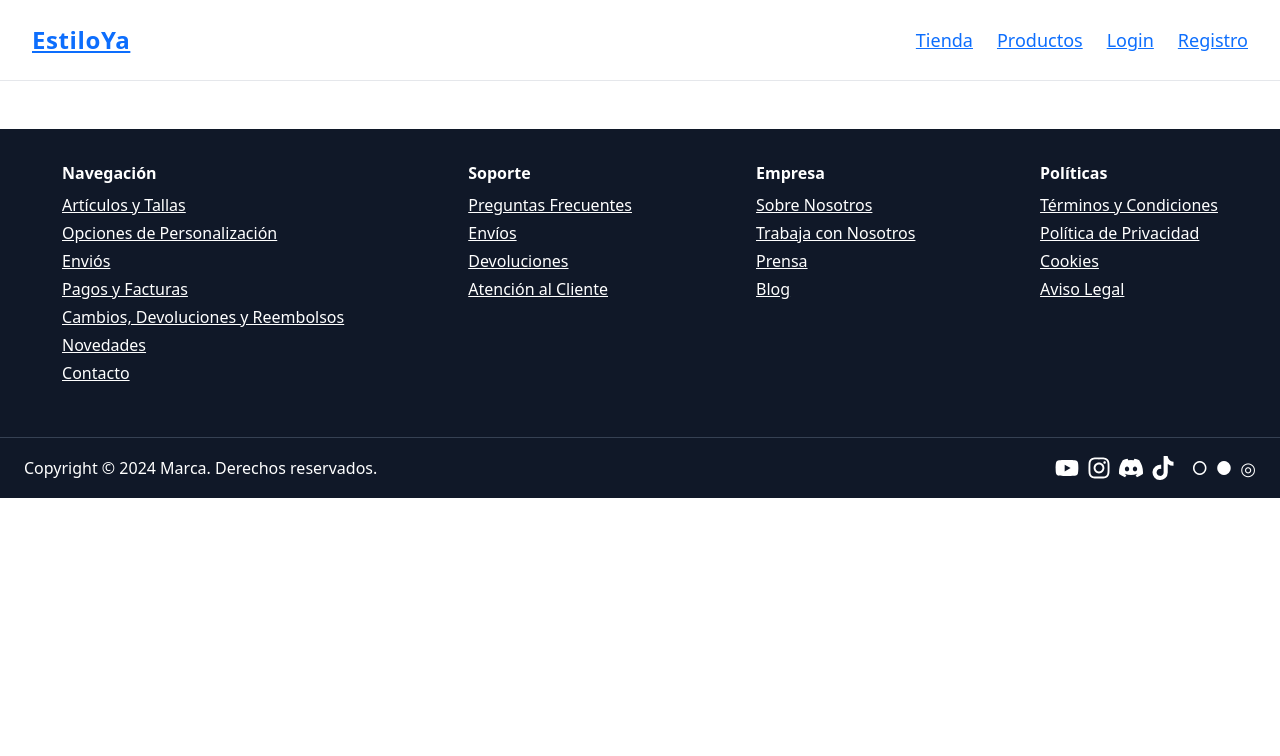
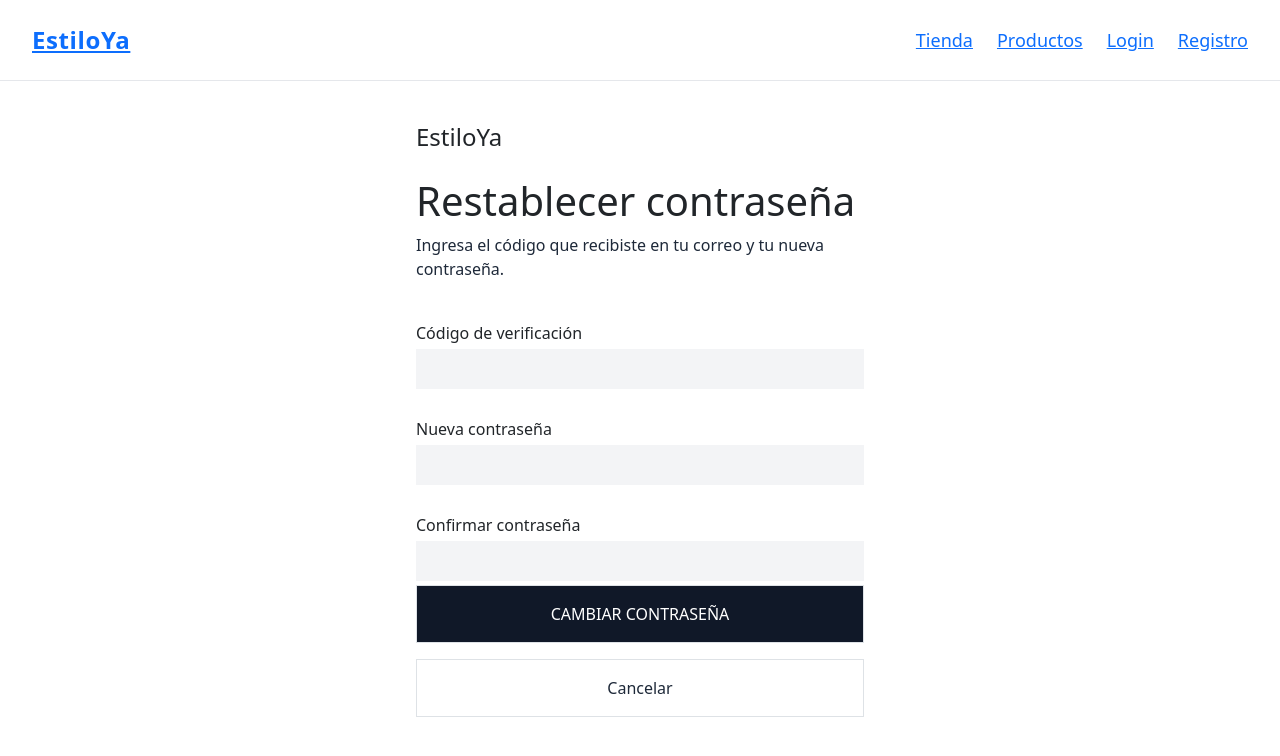
Before and after one commit to SujetoDelta-XXI/Proyecto-Integrador---CICLO-IV, a React (Vite) app in the folder user-frontend/: page /reset-password in a window 1280 px wide. Shown: the top 756 px of the page. Built offline with nearby package versions, Linux system fonts and the light colour scheme.

Commit message:
recuperación de contraseña

```diff
--- a/user-frontend/src/App.jsx
+++ b/user-frontend/src/App.jsx
@@ -8,6 +8,8 @@ import LoginForm from "./components/LoginForm";
 import Index from "./components/Index";
 import TwoFactorSetup from "./components/TwoFactorSetup";
 import ShopGridPage from "./components/Producto/ShopGridPage";
+import ForgotPassword from "./components/ForgotPassword";
+import ResetPassword from "./components/ResetPassword";
 
 function App() {
   return (
@@ -21,9 +23,10 @@ function App() {
           <Route path="/loginForm" element={<LoginForm />} />
           <Route path="/two-factor-setup" element={<TwoFactorSetup />} />
           <Route path="/productos" element={<ShopGridPage />} />
+          <Route path="/forgot-password" element={<ForgotPassword />} />
+          <Route path="/reset-password" element={<ResetPassword />} />
         </Routes>
       </div>
-      <Footer />
     </Router>
   );
 }
--- /dev/null
+++ b/user-frontend/src/components/ForgotPassword.jsx
@@ -0,0 +1,81 @@
+import React, { useState } from "react";
+import { useNavigate } from "react-router-dom";
+
+function ForgotPassword() {
+  const [correo, setCorreo] = useState("");
+  const [enviado, setEnviado] = useState(false);
+  const navigate = useNavigate();
+
+  const handleSubmit = async (e) => {
+    e.preventDefault();
+    if (!correo) {
+      alert("Por favor, ingresa tu correo electrónico.");
+      return;
+    }
+    // Aquí iría la llamada real al backend para enviar el correo de recuperación
+    setEnviado(true);
+  };
+
+  return (
+    <div className="max-w-md mx-auto mt-10 text-left">
+      <div className="text-2xl font-normal mb-6 mt-4">EstiloYa</div>
+      <h1 className="text-3xl font-bold mb-2">¿Olvidaste tu contraseña?</h1>
+      <p className="text-base text-gray-800 mb-6">
+        Ingresa tu correo electrónico y te enviaremos un enlace para restablecer tu contraseña.
+      </p>
+      {!enviado ? (
+        <form className="flex flex-col" onSubmit={handleSubmit}>
+          <label className="block text-base mb-1 mt-4 font-normal">
+            Email
+            <input
+              type="email"
+              className="w-full p-2 mt-1 bg-gray-100 text-base border-none rounded-none box-border"
+              id="email"
+              value={correo}
+              onChange={e => setCorreo(e.target.value)}
+              required
+            />
+          </label>
+          <button
+            type="submit"
+            className="w-full py-3 text-base rounded-none border border-gray-800 mb-3 cursor-pointer transition-colors duration-200 bg-gray-900 text-white mt-6"
+          >
+            ENVIAR ENLACE
+          </button>
+          <button
+            type="button"
+            className="w-full py-3 text-base rounded-none border border-gray-800 mb-3 cursor-pointer transition-colors duration-200 bg-white text-gray-800"
+            onClick={() => navigate(-1)}
+          >
+            ATRÁS
+          </button>
+        </form>
+      ) : (
+        <div className="mt-8">
+          <div className="text-green-700 text-lg font-semibold mb-4">
+            ¡Listo!
+          </div>
+          <p className="text-base text-gray-800">
+            Si el correo está registrado, recibirás un enlace para restablecer tu contraseña.
+          </p>
+          <button
+            type="button"
+            className="w-full py-3 text-base rounded-none border border-gray-800 mt-6 cursor-pointer transition-colors duration-200 bg-gray-900 text-white"
+            onClick={() => navigate("/reset-password")}
+          >
+            Restablecer contraseña
+          </button>
+          <button
+            type="button"
+            className="w-full py-3 text-base rounded-none border border-gray-800 mt-3 cursor-pointer transition-colors duration-200 bg-white text-gray-800"
+            onClick={() => navigate("/loginForm")}
+          >
+            Volver al inicio de sesión
+          </button>
+        </div>
+      )}
+    </div>
+  );
+}
+
+export default ForgotPassword;
--- /dev/null
+++ b/user-frontend/src/components/ResetPassword.jsx
@@ -0,0 +1,104 @@
+import React, { useState } from "react";
+import { useNavigate } from "react-router-dom";
+
+function ResetPassword() {
+  const [codigo, setCodigo] = useState("");
+  const [nuevaContraseña, setNuevaContraseña] = useState("");
+  const [confirmarContraseña, setConfirmarContraseña] = useState("");
+  const [error, setError] = useState("");
+  const [exito, setExito] = useState(false);
+  const navigate = useNavigate();
+
+  const handleSubmit = async (e) => {
+    e.preventDefault();
+    setError("");
+
+    if (!codigo || !nuevaContraseña || !confirmarContraseña) {
+      setError("Por favor, completa todos los campos.");
+      return;
+    }
+    if (nuevaContraseña !== confirmarContraseña) {
+      setError("Las contraseñas no coinciden.");
+      return;
+    }
+
+    // Aquí iría la llamada real al backend para cambiar la contraseña
+    // Por ahora solo mostramos el mensaje de éxito
+    setExito(true);
+  };
+
+  return (
+    <div className="max-w-md mx-auto mt-10 text-left">
+      <div className="text-2xl font-normal mb-6 mt-4">EstiloYa</div>
+      <h1 className="text-3xl font-bold mb-2">Restablecer contraseña</h1>
+      <p className="text-base text-gray-800 mb-6">
+        Ingresa el código que recibiste en tu correo y tu nueva contraseña.
+      </p>
+      {!exito ? (
+        <form className="flex flex-col" onSubmit={handleSubmit}>
+          <label className="block text-base mb-1 mt-4 font-normal">
+            Código de verificación
+            <input
+              type="text"
+              className="w-full p-2 mt-1 bg-gray-100 text-base border-none rounded-none box-border"
+              value={codigo}
+              onChange={e => setCodigo(e.target.value)}
+              required
+            />
+          </label>
+          <label className="block text-base mb-1 mt-4 font-normal">
+            Nueva contraseña
+            <input
+              type="password"
+              className="w-full p-2 mt-1 bg-gray-100 text-base border-none rounded-none box-border"
+              value={nuevaContraseña}
+              onChange={e => setNuevaContraseña(e.target.value)}
+              required
+            />
+          </label>
+          <label className="block text-base mb-1 mt-4 font-normal">
+            Confirmar contraseña
+            <input
+              type="password"
+              className="w-full p-2 mt-1 bg-gray-100 text-base border-none rounded-none box-border"
+              value={confirmarContraseña}
+              onChange={e => setConfirmarContraseña(e.target.value)}
+              required
+            />
+          </label>
+          {error && (
+            <div className="text-red-600 text-sm mt-2 mb-2">{error}</div>
+          )}
+          <button
+            type="submit"
+            className="w-full py-3 text-base rounded-none border border-gray-800 mb-3 cursor-pointer transition-colors duration-200 bg-gray-900 text-white mt-6"
+          >
+            CAMBIAR CONTRASEÑA
+          </button>
+          <button
+            type="button"
+            className="w-full py-3 text-base rounded-none border border-gray-800 mb-3 cursor-pointer transition-colors duration-200 bg-white text-gray-800"
+            onClick={() => navigate("/loginForm")}
+          >
+            Cancelar
+          </button>
+        </form>
+      ) : (
+        <div className="mt-8">
+          <div className="text-green-700 text-lg font-semibold mb-4">
+            ¡Contraseña restablecida correctamente!
+          </div>
+          <button
+            type="button"
+            className="w-full py-3 text-base rounded-none border border-gray-800 mt-6 cursor-pointer transition-colors duration-200 bg-white text-gray-800"
+            onClick={() => navigate("/loginForm")}
+          >
+            Volver al inicio de sesión
+          </button>
+        </div>
+      )}
+    </div>
+  );
+}
+
+export default ResetPassword;
```
